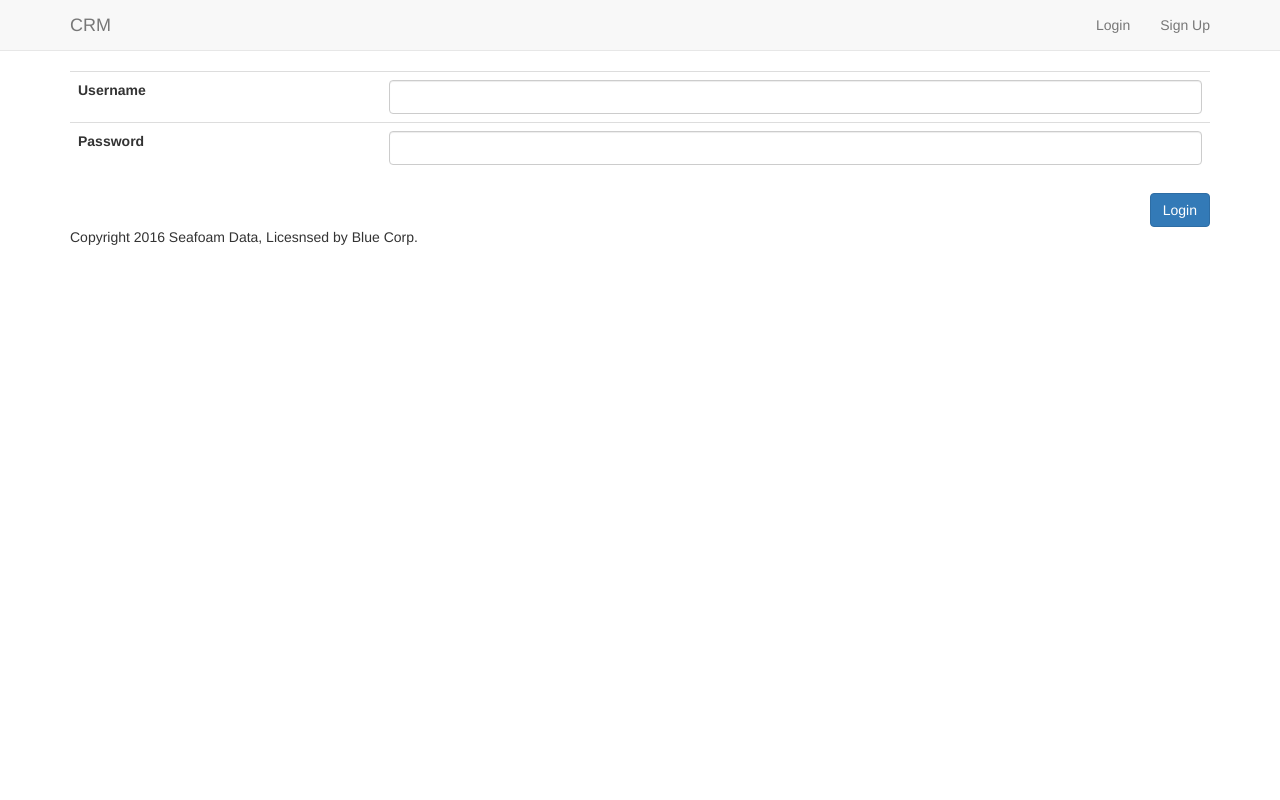
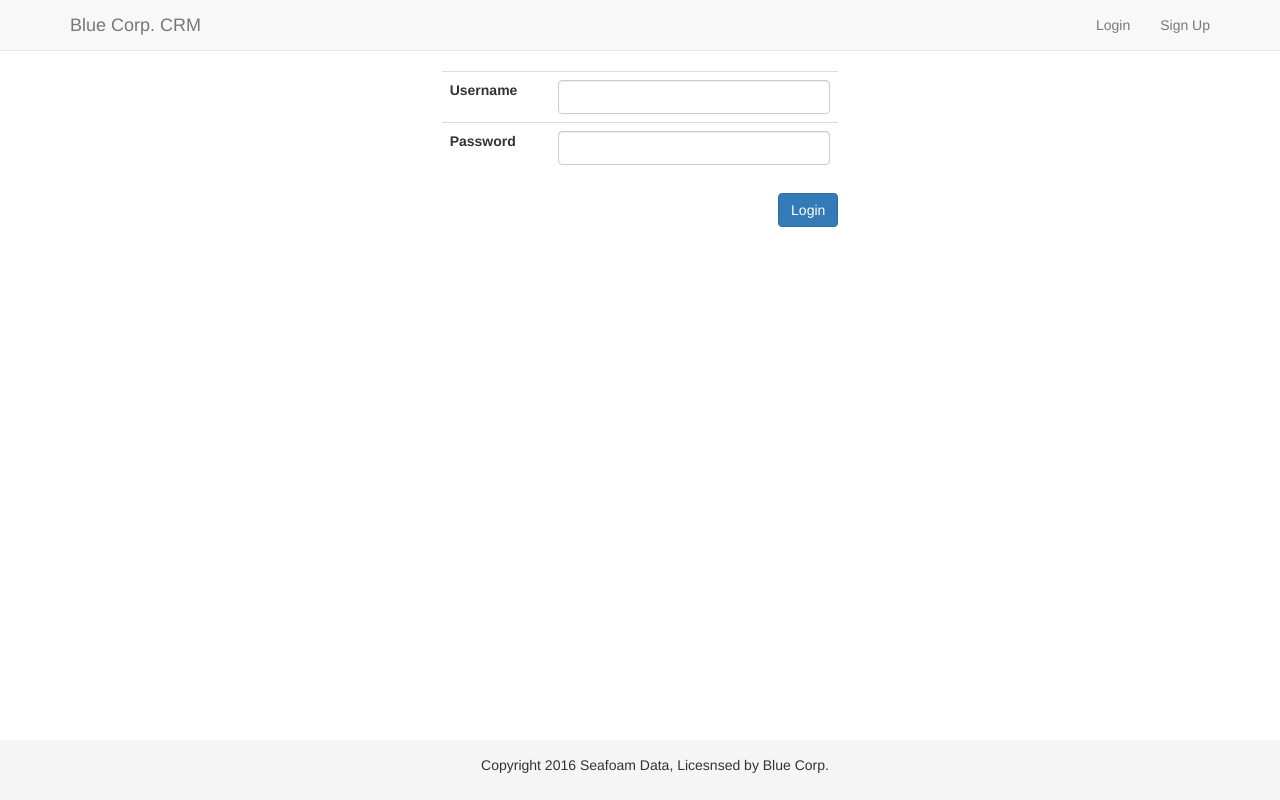
Before and after one commit to tyler-whitby/seafoam_crm, a Django app: template crm_app/templates/login.html in a window 1280 px wide. Run offline with Django 3.2, Linux system fonts and the light colour scheme; the template is opened without the code that fills it, so the values that code supplies are empty; some libraries are stand-ins or nearby versions.

Commit message:
created CUSTOMER VARIABLES toolchain using template tags. add col-centered and CSS'd pages.

```diff
--- a/crm_app/settings.py
+++ b/crm_app/settings.py
@@ -55,6 +55,7 @@ INSTALLED_APPS = [
     'django.contrib.sessions',
     'django.contrib.messages',
     'django.contrib.staticfiles',
+    'crm_app'
 ]
 
 MIDDLEWARE = [
--- a/crm_app/static/css/custom.css
+++ b/crm_app/static/css/custom.css
@@ -0,0 +1,22 @@
+html {
+  position: relative;
+  min-height: 100%;
+}
+body {
+  /* Margin bottom by footer height */
+  margin-bottom: 60px;
+}
+
+.footer {
+  position: absolute;
+  bottom: 0;
+  width: 100%;
+  /* Set the fixed height of the footer here */
+  height: 60px;
+  background-color: #f5f5f5;
+}
+
+.col-centered{
+    float: none;
+    margin: 0 auto;
+}
--- a/crm_app/templates/base.html
+++ b/crm_app/templates/base.html
@@ -1,7 +1,9 @@
 <!DOCTYPE html>
 <html lang="en">
+{% load customer_tags %}
+{% customer_name as customer_name %}
 <head>
-    <title>{% block title %}  {% endblock title %} | {{ customer_name }} CRM Portal</title>
+    <title>{% block title %}  {% endblock title %} | {% customer_name %} CRM Portal</title>
     {% block head_meta %}
             {% block head_meta_charset %}
                 <meta http-equiv="Content-Type"
@@ -51,7 +53,7 @@
                             <li><a href=""
                                    class="p-r-none">Accounts</a></li>
                         {% else %}
-                            <li><a href="">Login</a></li>
+                            <li><a href={% url 'login' %}>Login</a></li>
                             <li><a href="" class="p-r-none">Sign Up</a></li>
                         {% endif %}
                     </ul>
@@ -67,8 +69,8 @@
     </div>
     {# The Footer #}
     <div class="footer">
-        <div class="container">
-            <p>Copyright 2016 Seafoam Data, Licesnsed by Blue Corp.</p>
+        <div class="col-sm-12 text-center navbar-text">
+            <p>Copyright 2016 Seafoam Data, Licesnsed by {{ customer_name }}</p>
         </div>
     </div>
 </body>
--- a/crm_app/templates/index.html
+++ b/crm_app/templates/index.html
@@ -5,8 +5,10 @@
 {% block content %}
 
     {# Hero #}
-    <h1>{{ customer_name }} Client Relationship Management Portal</h1>
-    <h3>Please log in.</h3>
+    <div class="col-lg-10 col-centered text-center">
+        <h1>{{ customer_name }} Client Relationship Management Portal</h1>
+        <h3>Please log in.</h3>
+    </div>
 
     {# Main Body #}
 
--- a/crm_app/templates/login.html
+++ b/crm_app/templates/login.html
@@ -2,9 +2,9 @@
 {% block title %}Login{% endblock %}
 
 {% block content %}
-    <div id="content-container" class="container p-none">
+    <div id="content-container" class="col-lg-4 col-centered container p-none">
         <form id="login-form" method="post"
-                action="{% url 'django.contrib.auth.views.login' %}">
+                action="{% url 'login' %}">
             {% csrf_token %}
             <table class="table">
                 <tr>
--- /dev/null
+++ b/crm_app/templatetags/customer_config.py
@@ -0,0 +1,3 @@
+#Set all client variables here.
+
+CUSTOMER_NAME = "Blue Corp."
--- /dev/null
+++ b/crm_app/templatetags/customer_tags.py
@@ -0,0 +1,8 @@
+from django import template
+from .customer_config import *
+
+register = template.Library()
+
+@register.simple_tag
+def customer_name():
+    return CUSTOMER_NAME
--- a/crm_app/urls.py
+++ b/crm_app/urls.py
@@ -15,19 +15,19 @@ Including another URLconf
 """
 from django.conf.urls import url
 from django.contrib import admin
-from django.views.generic import TemplateView
+from django.contrib.auth import views as auth_views
+from . import views
 
-from . import views
 
 urlpatterns = [
     url(r'^admin/', admin.site.urls),
     url(r'^$', views.indexView.as_view(),name='index'),
 
     #Login-Logout
-    url(r'^login/$',
-        'django.contrib.auth.views.login', {'template_name': 'login.html'}
+    url(r'^login/$', auth_views.login, {'template_name': 'login.html'},
+        name='login'
         ),
     url(r'^logout/$',
-        'django.contrib.auth.views.logout', {'next_page': '/login/'}
+        auth_views.logout, {'next_page': '/login/'}, name='logout'
         ),
 ]
--- a/crm_app/views.py
+++ b/crm_app/views.py
@@ -1,6 +1,5 @@
 from django.http import HttpResponse
 from django.views.generic.base import TemplateView
-from .client_config import *
 
 
 class indexView(TemplateView):
@@ -8,5 +7,5 @@ class indexView(TemplateView):
 
     def get_context_data(self, **kwargs):
         context = super(indexView, self).get_context_data(**kwargs)
-        context['customer_name'] = CUSTOMER_NAME
+
         return context
```
Also changed, not shown: crm_app/db.sqlite3 (deleted), crm_app/templatetags/__init__.py (added), db.sqlite3 (deleted), 1 other file.
